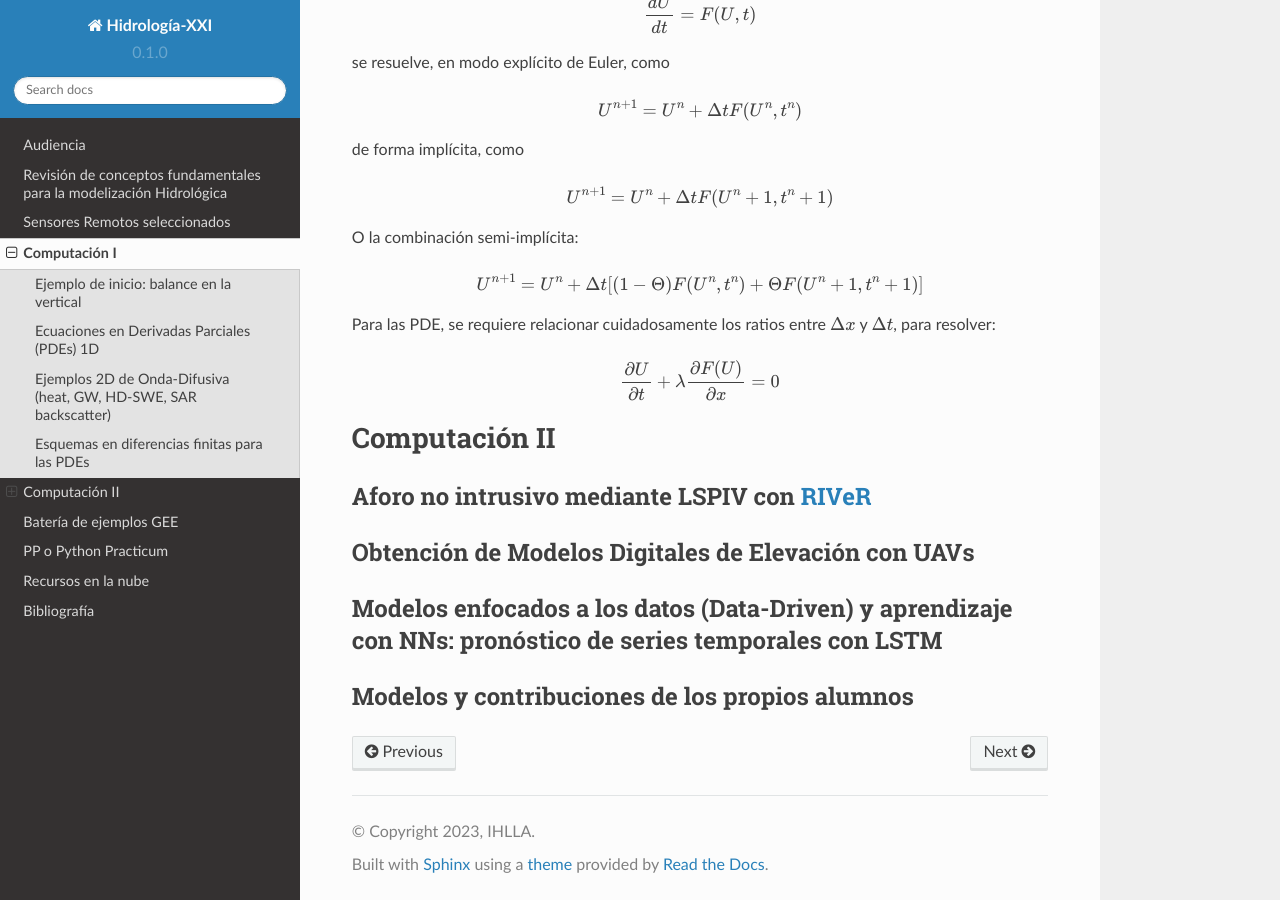
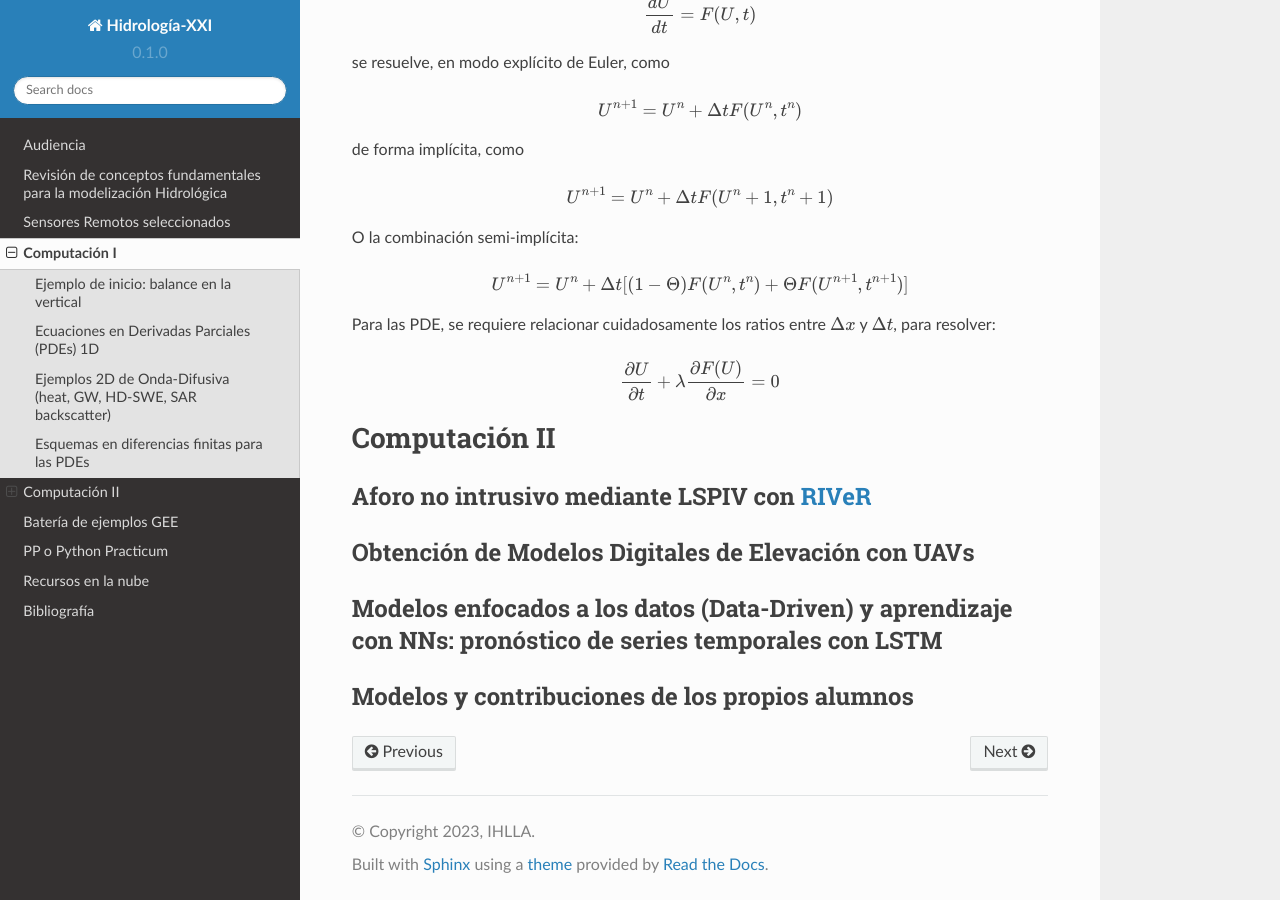
Before and after one commit to ivillamadrid/HidrologiaXXI, a Sphinx documentation site: the page built from docs/source/computacion.rst, in a window 1280 px wide and 900 px high, scrolled down 2018 px. Built offline with Sphinx 7.4.7 and the Read the Docs theme 2.0.0, drawn with Linux system fonts in a browser that asks for light colours.

Commit message:
Update computacion.rst

```diff
--- a/docs/source/computacion.rst
+++ b/docs/source/computacion.rst
@@ -100,7 +100,7 @@ de forma implícita, como
 
 O la combinación semi-implícita:
 
-.. math:: U^{n+1}=U^{n}+ \Delta t[ (1-\Theta) F(U^n, t^n) + \Theta  F(U^n+1, t^n+1)]
+.. math:: U^{n+1}=U^{n}+ \Delta t[ (1-\Theta) F(U^n, t^n) + \Theta  F(U^{n+1}, t^{n+1})]
 
 Para las PDE, se requiere relacionar cuidadosamente los ratios entre :math:`\Delta x` y :math:`\Delta t`, para resolver:
 
```
